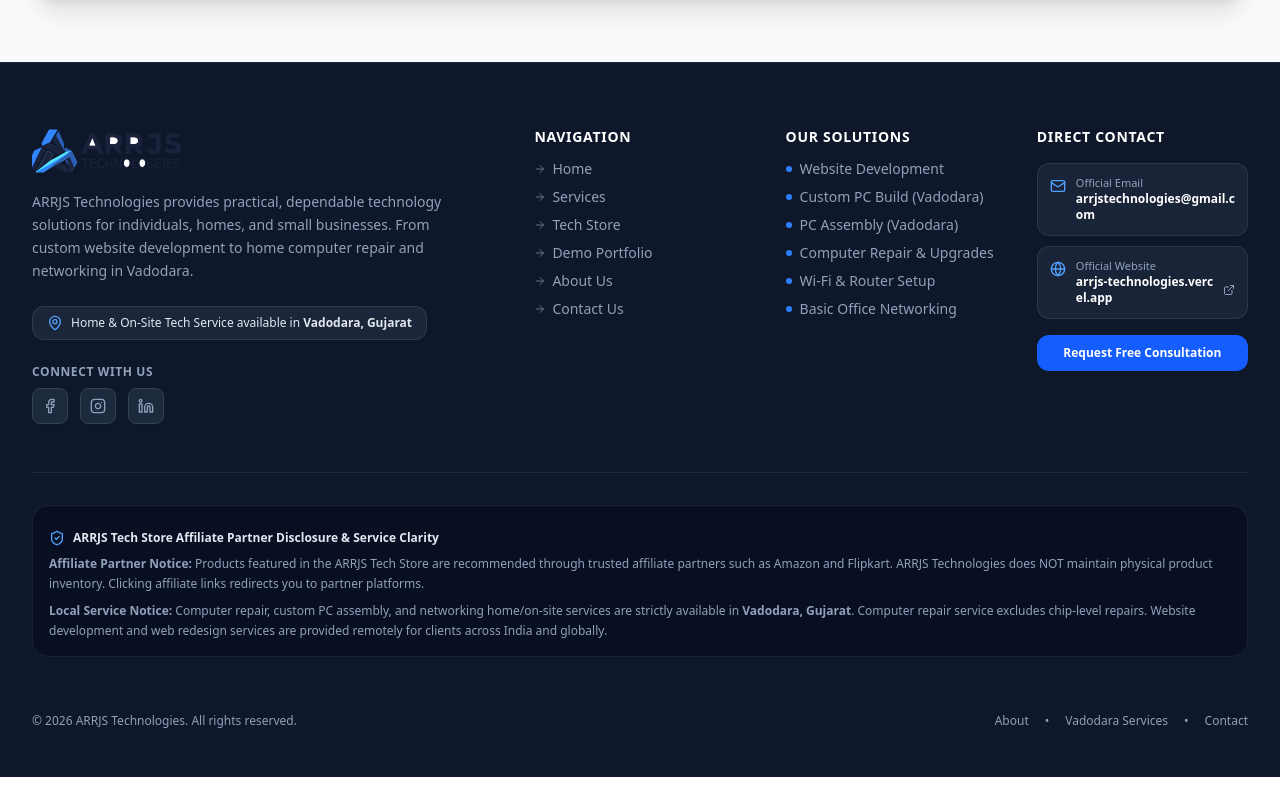
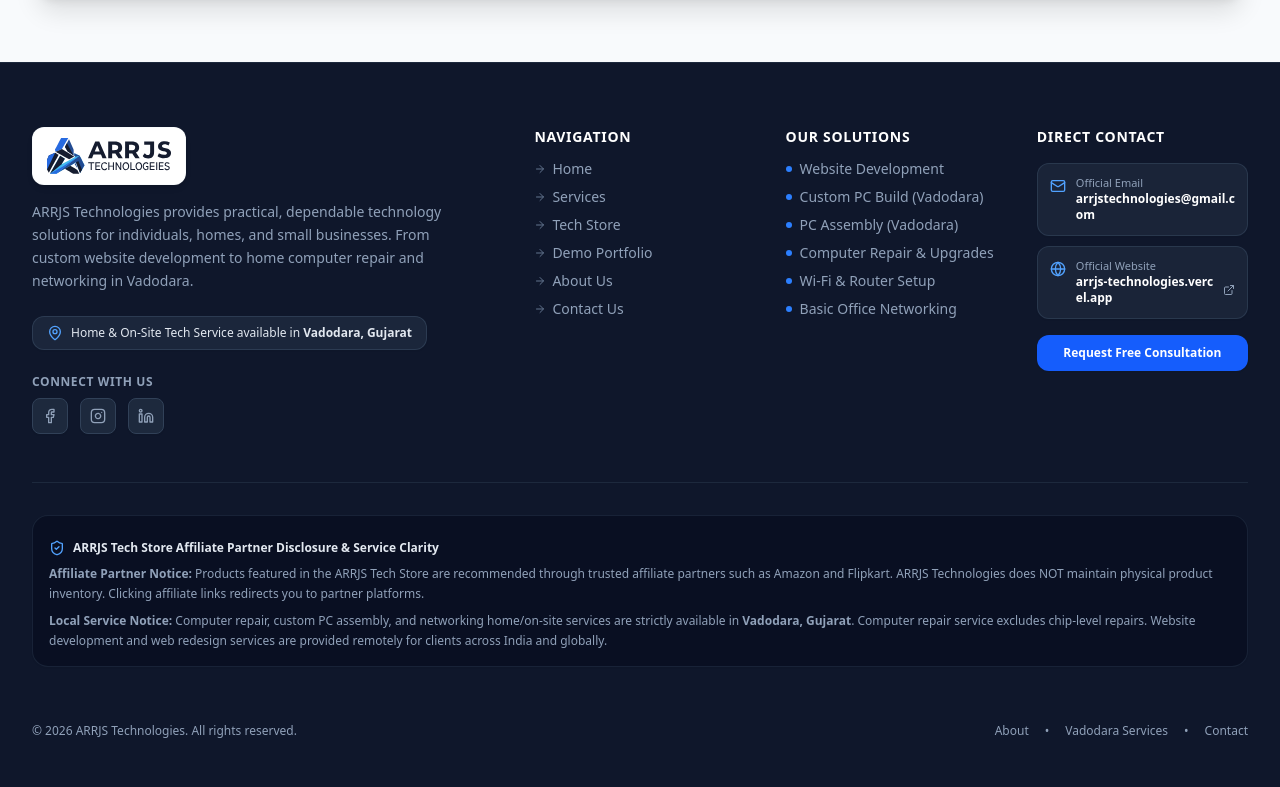
Before and after one commit to Ashwinpatilr236/arrjs-technologies, a React (Vite) app: page / in a window 1280 px wide. Shown: the part 5232-6019 px from the top of the page. Built offline with nearby package versions, Linux system fonts and the light colour scheme.

Commit message:
fix: wrap footer logo in a crisp white badge container for high contrast visibility

```diff
--- a/src/components/Footer.tsx
+++ b/src/components/Footer.tsx
@@ -33,11 +33,11 @@
 
           {/* Column 1: Brand & Positioning */}
           <div className="lg:col-span-2 space-y-4">
-            <div className="flex items-center gap-3">
+            <div className="bg-white px-3.5 py-2 rounded-xl shadow-md border border-slate-200/20 inline-flex items-center group cursor-pointer hover:scale-[1.02] transition-transform">
               <img
                 src="/assets/logo/logo.svg"
                 alt="ARRJS Technologies Logo"
-                className="h-10 sm:h-12 w-auto object-contain brightness-125 hover:scale-105 transition-transform"
+                className="h-8 sm:h-10 w-auto object-contain"
               />
             </div>
 
```
